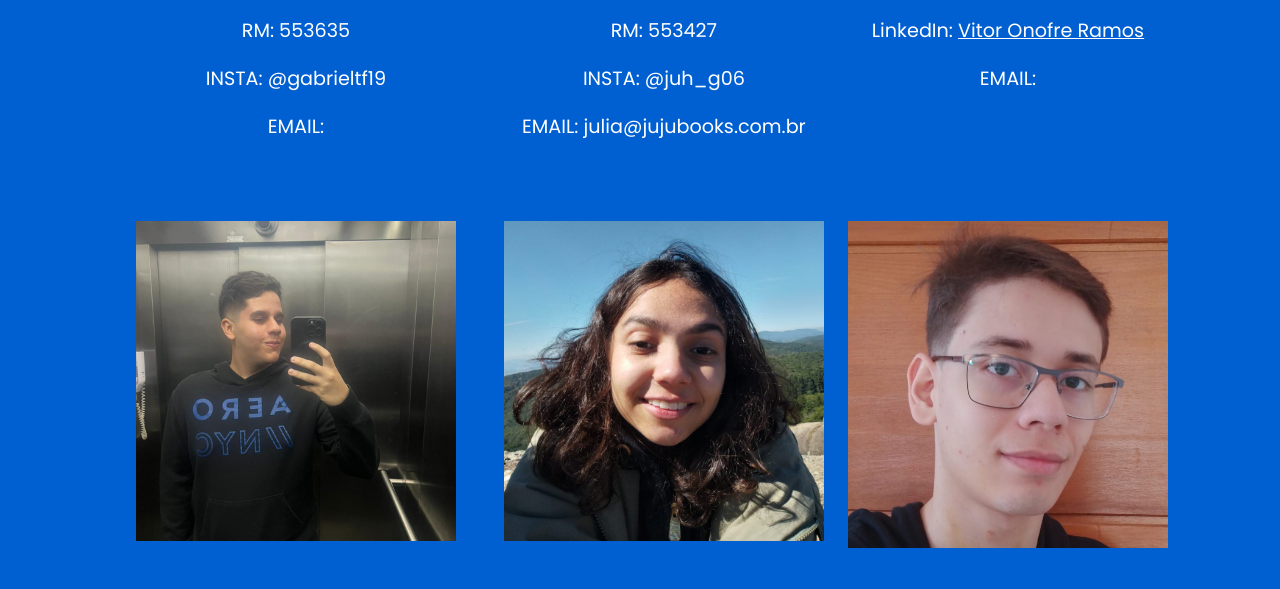
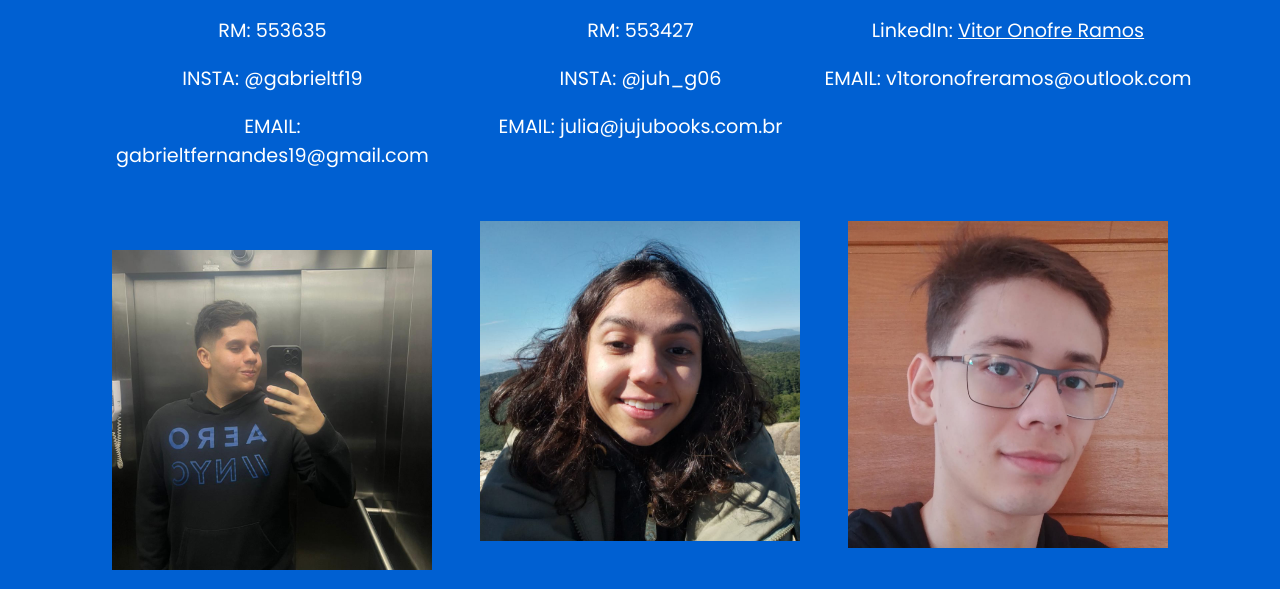
Before and after one commit to juliapugliese/Global-Hapvida_HTML_CSS_JavaScript, a plain HTML site: page Global_HTML/Global/devTeam.html in a window 1280 px wide. Shown: the part 211-800 px from the top of the page. Drawn offline with Linux system fonts and the light colour scheme.

Commit message:
Adicionadaos dados pessoais

```diff
--- a/Global_HTML/Global/devTeam.html
+++ b/Global_HTML/Global/devTeam.html
@@ -19,7 +19,7 @@
                 <h1>Gabriel Torres Fernandes</h1>
                 <p>RM: 553635</p>
                 <p>INSTA: @gabrieltf19</p>
-                <p>EMAIL: </p>
+                <p>EMAIL: gabrieltfernandes19@gmail.com</p>
             </div>
 
             <img src="assets/gabriel-torres.jpg" alt="553635">
@@ -40,7 +40,7 @@
                 <h1>Vitor Onofre Ramos</h1>
                 <p>RM: 553241</p>
                 <p>LinkedIn: <a href="https://www.linkedin.com/in/vitor-onofre-ramos-837908273?utm_source=share&utm_campaign=share_via&utm_content=profile&utm_medium=android_app">Vitor Onofre Ramos</a></p>
-                <p>EMAIL: </p>
+                <p>EMAIL: v1toronofreramos@outlook.com</p>
                 <p style="color: transparent;">.</p>
             </div>
             <img src="assets/vitor-onofre.jpg" alt="553241">
```
